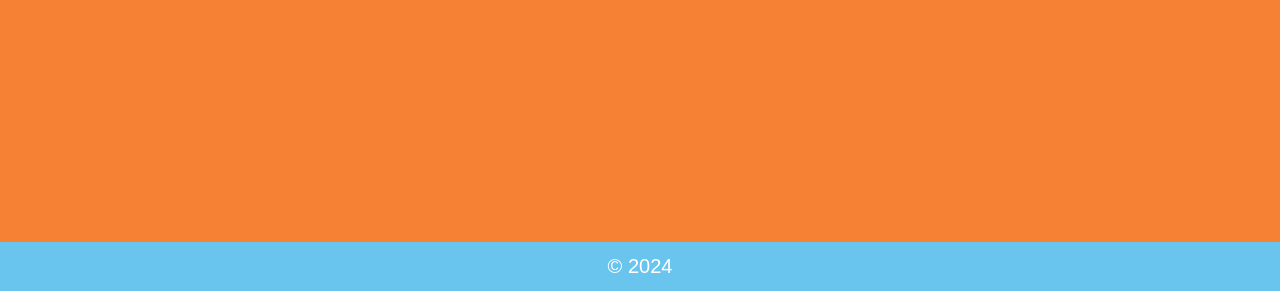
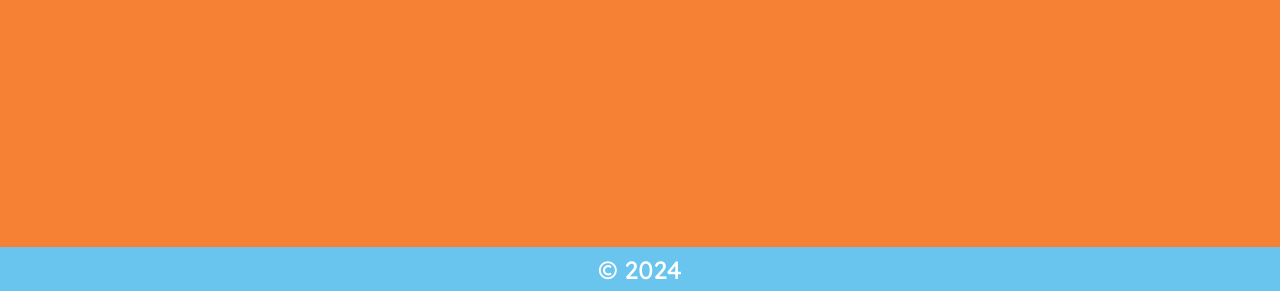
Before and after one commit to Sergio-co-po/UD2_Exercicio8_HTML, a plain HTML site: page index.html in a window 1280 px wide. Shown: the part 509-800 px from the top of the page. Drawn offline with Linux system fonts and the light colour scheme.

Commit message:
fin de pagina

```diff
--- a/index.html
+++ b/index.html
@@ -5,6 +5,9 @@
     <meta name="viewport" content="width=device-width, initial-scale=1.0">
     <title>Animals</title>
     <link rel="stylesheet" href="./style.css">
+    <link rel="preconnect" href="https://fonts.googleapis.com">
+    <link rel="preconnect" href="https://fonts.gstatic.com" crossorigin>
+    <link href="https://fonts.googleapis.com/css2?family=Lexend:wght@100..900&family=Oswald:wght@200..700&display=swap" rel="stylesheet">
 </head>
 <body>
     <header id="header1">
--- a/style.css
+++ b/style.css
@@ -1,6 +1,6 @@
 body {
     margin: 0%;
-    font-family: sans-serif;
+    font-family: "Lexend", sans-serif;
     display: flex;
     justify-content: space-between;
     flex-direction: column;
@@ -28,20 +28,23 @@ main {
     color: white;
 }
 #enter:hover{
-    background-color: #6caac7;
+    background-color: #52B4D9;
     font-size: 35px;
+}
+#enter:active{
+    background-color: #338fb1;
 }
 
 #copy {
-    margin: 1%;
-    font-size: 20px;
+    margin: 0.5%;
+    font-size: 25px;
     color: white;
 }
 header{
     background-color: #6AC5EE;
     margin: 0;
     justify-content: center;
-    font-size: 20px;
+    font-size: 18px;
 }
 ul{
     display: flex;;
@@ -55,7 +58,12 @@ a{
 a:hover{
     text-decoration: none;
     color: #F68134;
-
+}
+a:visited{
+    color: #20aef0;
+}
+a:active{
+    color: #faa46b;
 }
 
 article{
@@ -77,3 +85,6 @@ footer{
     justify-content: center;
     color: white;
 }
+p{
+    font-size: 15px;
+}
```
Also changed, not shown: 1 other file.
